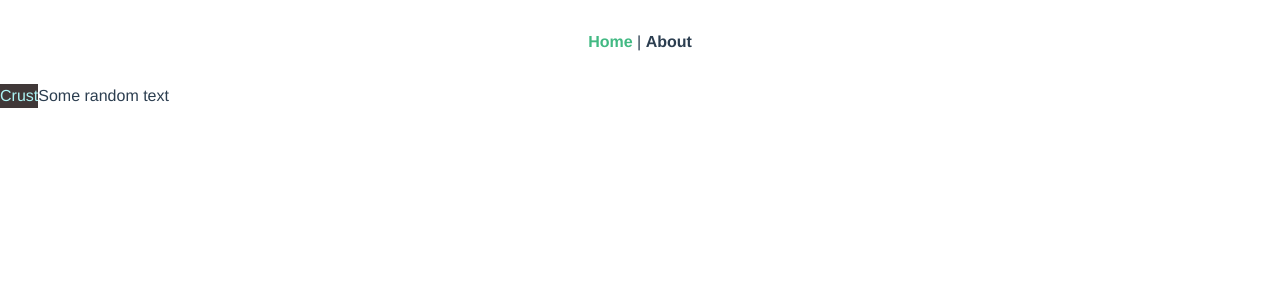
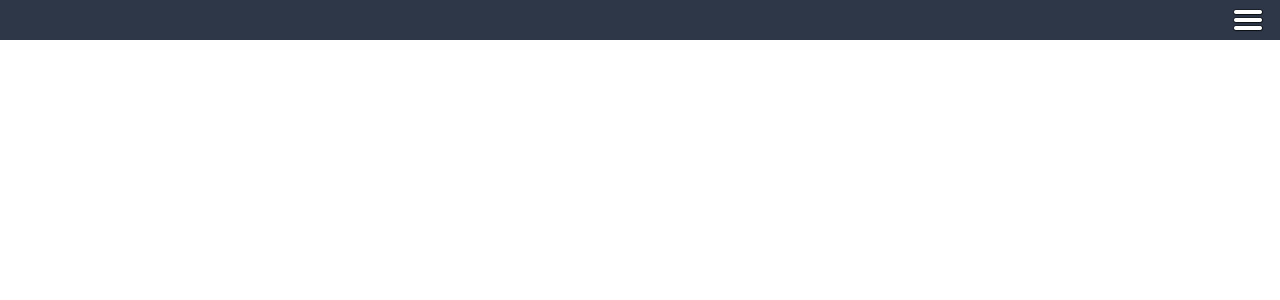
Before and after one commit to Flamz23/CrustAPI, a Vue app: page /#/ in a window 1280 px wide. Shown: the top 300 px of the page. Built offline with nearby package versions, Linux system fonts and the light colour scheme.

Commit message:
Added masthead component

```diff
--- a/src/App.vue
+++ b/src/App.vue
@@ -1,13 +1,14 @@
 <template>
-  <div id="app">
-    <div id="nav">
-      <router-link to="/">Home</router-link> |
+  <div id="app fixed w-full h-full bg-gray-500">
+    <!-- <div id="nav">
+      <router-link to="/">Home</router-link>|
       <router-link to="/about">About</router-link>
-    </div>
+    </div>-->
     <router-view />
   </div>
 </template>
-
+<script>
+</script>
 <style>
 @tailwind base;
 
@@ -15,13 +16,13 @@
 
 @tailwind utilities;
 
-#app {
+/* #app {
   font-family: Avenir, Helvetica, Arial, sans-serif;
   -webkit-font-smoothing: antialiased;
   -moz-osx-font-smoothing: grayscale;
   text-align: center;
   color: #2c3e50;
-}
+} */
 
 #nav {
   padding: 30px;
--- /dev/null
+++ b/src/components/masthead.vue
@@ -0,0 +1,20 @@
+<template>
+  <div class="main">
+    <div class="fixed flex h-full w-full">
+      <div class="flex sticky bg-gray-800 flex-row-reverse h-10 w-full">
+        <div class="flex flex-row-reverse w-full">
+          <img class="max-h-full p-1 mr-3" src="./../assets/menu-icon.png" alt />
+        </div>
+      </div>
+    </div>
+  </div>
+</template>
+
+<script>
+export default {
+  name: "Masthead",
+};
+</script>
+
+<style>
+</style>
--- a/src/components/sideBar.vue
+++ b/src/components/sideBar.vue
@@ -1,12 +1,14 @@
 <template>
   <div class="main">
-    <h1 class="title">Crust</h1>
+    <div class="fixed flex h-full w-full bg-gray-400">
+      <div class="inset-y-0 bg-gray-600 w-1/4">crust</div>
+    </div>
   </div>
 </template>
 
 <script>
 export default {
-  name: "SideBar"
+  name: "SideBar",
 };
 </script>
 
--- a/src/views/HomePage.vue
+++ b/src/views/HomePage.vue
@@ -1,28 +1,22 @@
 <template>
-  <div class="main">
-    <div class="sidebar"><SideBar /></div>
-    <p>
-      Some random text
-    </p>
+  <div class="flex main w-full h-screen bg-black-500">
+    <masthead />
+    <!-- <sideBar /> -->
   </div>
 </template>
 
 <script>
-import sideBar from "@/components/sideBar.vue";
+// import sideBar from "@/components/sideBar.vue";
+import Masthead from "@/components/masthead.vue";
+
 export default {
-  name: "HomePage",
+  name: "Masthead",
   components: {
-    SideBar: sideBar
-  }
+    masthead: Masthead,
+    // sideBar: sideBar,
+  },
 };
 </script>
 
 <style>
-.sidebar {
-  width: 400x;
-}
-.main {
-  display: flex;
-  flex-direction: row;
-}
 </style>
```
Also changed, not shown: src/assets/menu-icon.png (added).
